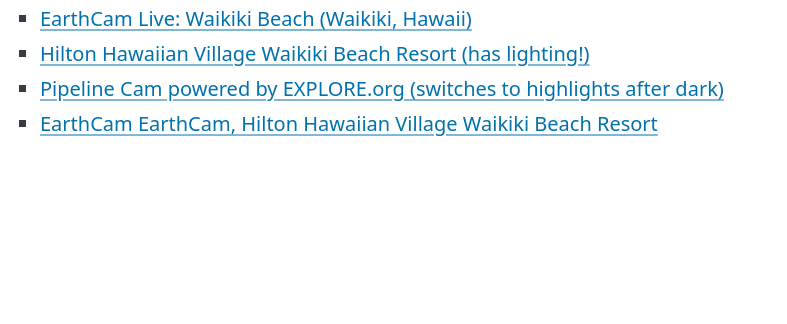
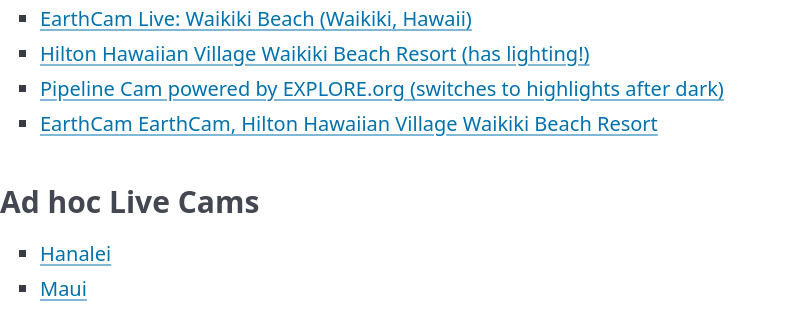
Before and after one commit to mudphone/hitsunami, a plain HTML site: page index.html in a window 1280 px wide. Shown: the part 557-881 px from the top of the page, without its empty margins (0-787 px from the left). Before the commit the page ends 800 px from the top, so only its background shows below. Drawn offline with nearby package versions, Linux system fonts and the light colour scheme.

Commit message:
Add ad hoc live cams

```diff
--- a/index.html
+++ b/index.html
@@ -27,5 +27,10 @@
         <li><a href="https://www.youtube.com/live/VI8Wj5EwoRM?si=rXu2qNLJigx4-zh3">Pipeline Cam powered by EXPLORE.org (switches to highlights after dark)</a></li>
         <li><a href="https://www.earthcam.com/usa/hawaii/waikiki/?cam=waikiki">EarthCam EarthCam, Hilton Hawaiian Village Waikiki Beach Resort</a></li>
     </ul>
+    <h3>Ad hoc Live Cams</h3>
+    <ul>
+        <li><a href="https://www.youtube.com/watch?v=JoWPd1kRzis">Hanalei</a></li>
+        <li><a href="https://www.youtube.com/watch?v=B6W4QqlXoBM">Maui</a></li>
+    </ul>
 </body>
 </html>
```
